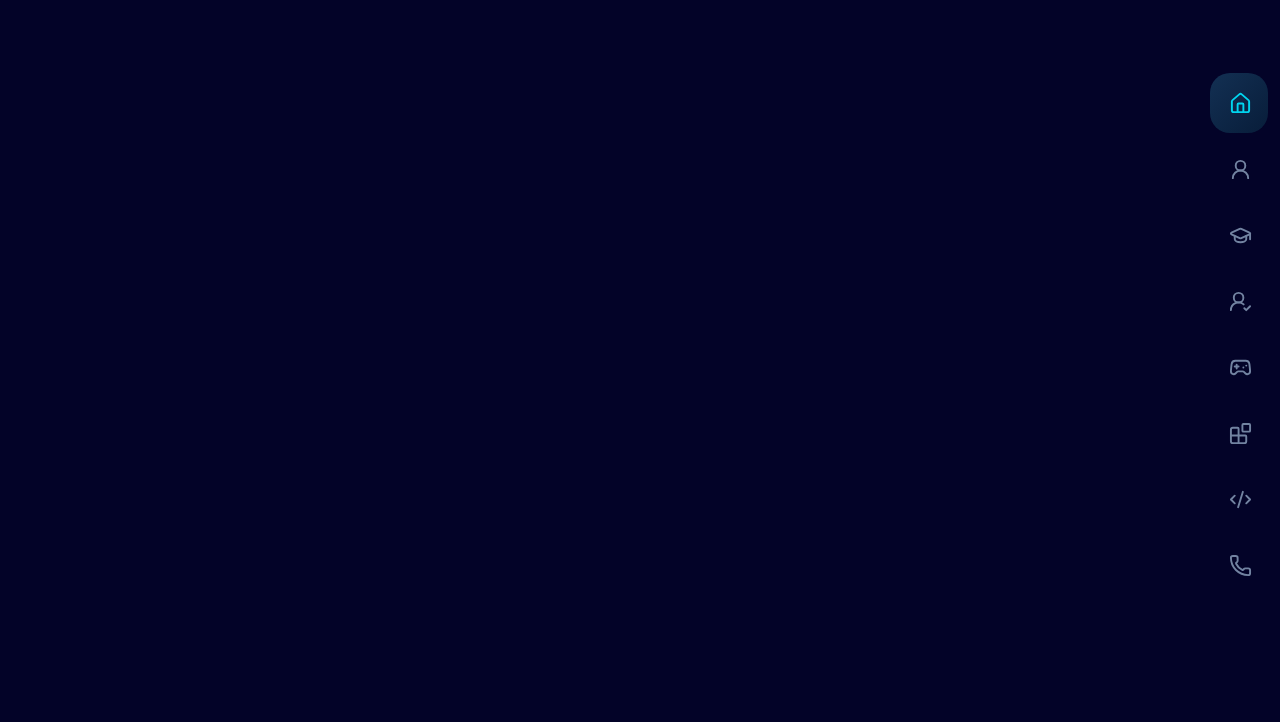
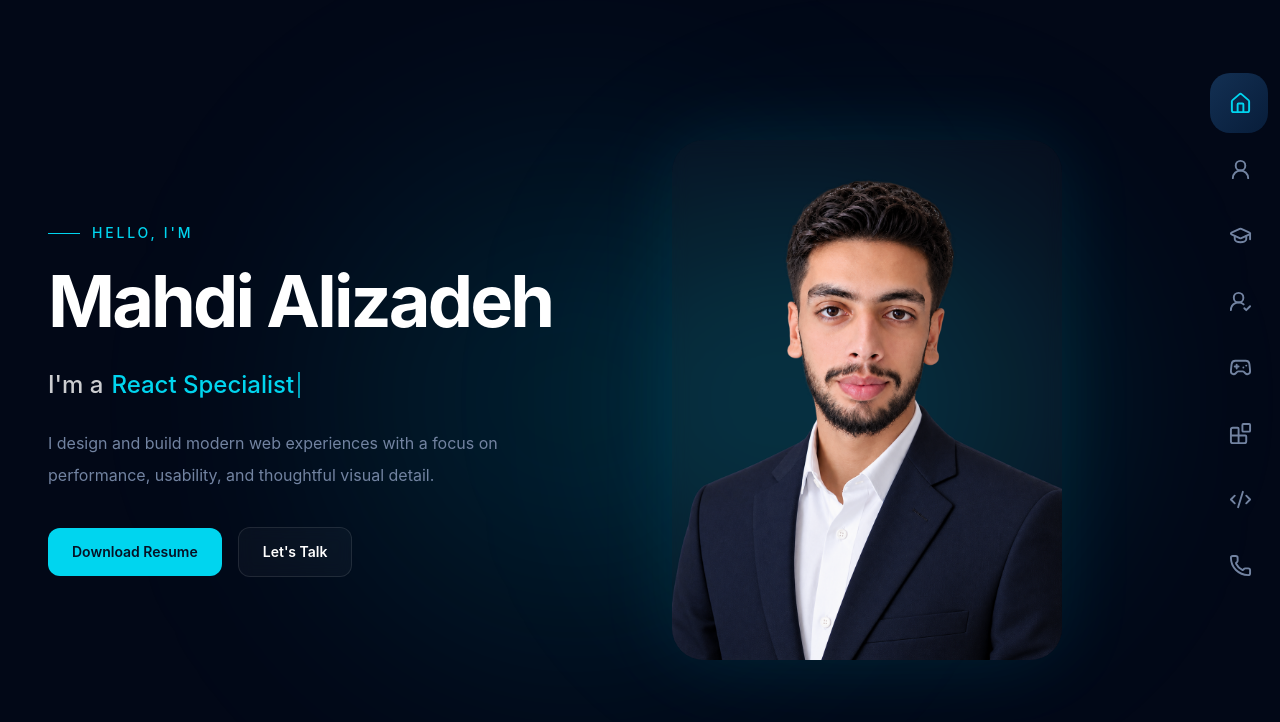
Before and after one commit to noyan-2005/portfolio, a React app in the folder portfolio/: page / in a window 1280 px wide. Shown: the top 722 px of the page. Built offline with nearby package versions, Linux system fonts and the light colour scheme; the HTML template or start-up script is replaced by a standard one.

Commit message:
added hero

```diff
--- a/portfolio/src/App.jsx
+++ b/portfolio/src/App.jsx
@@ -1,4 +1,5 @@
 import Navbar from './components/header/Navbar'
+import Hero from './components/hero/Hero'
 import './App.css'
 
 function App() {
@@ -6,6 +7,7 @@ function App() {
   return (
     <>
       <Navbar />
+      <Hero />
     </>
   )
 }
--- a/portfolio/src/components/common/Button.jsx
+++ /dev/null
@@ -1,37 +0,0 @@
-function Button({children, variant="primary"}) {
-
-  const base = `
-    inline-flex items-center justify-center gap-2
-    px-[14px] py-1 rounded-full
-    text-[15px] font-semibold
-    transition-all duration-300 ease-in-out
-    shadow-[0_2px_10px_rgba(0,0,0,0.12)]
-    hover:scale-[1.03]
-    active:scale-[0.98]
-    disabled:cursor-not-allowed
-    disabled:opacity-60
-  `;
-
-  const variants = {
-    primary: `
-      bg-[#0bbfed]
-      text-white
-      hover:bg-[#0aadd5]
-    `,
-
-    secondary: `
-      border border-[rgba(136,137,137,0.55)]
-      bg-black/5
-      text-gray-900
-      hover:bg-black/10
-    `
-  };
-
-  return (
-    <button className={`${base} ${variants[variant]}`}>
-      {children}
-    </button>
-  );
-}
-
-export default Button;
--- /dev/null
+++ b/portfolio/src/components/hero/Hero.jsx
@@ -0,0 +1,151 @@
+import TypingText from "./TypingText";
+import Button from "../ui/Button";
+
+export default function Hero() {
+  return (
+    <section className="relative min-h-screen overflow-hidden bg-[#020817]">
+
+      {/* Background Glow */}
+      <div
+        className="
+          pointer-events-none
+          absolute
+          left-[45%]
+          top-1/2
+          h-[500px]
+          w-[500px]
+          -translate-x-1/2
+          -translate-y-1/2
+          rounded-full
+          bg-brand/10
+          blur-[120px]
+        "
+      />
+
+      {/* Content */}
+      <div
+        className="
+          relative
+          mx-auto
+          flex
+          min-h-screen
+          max-w-[1400px]
+          items-center
+          px-8
+          pr-[120px]
+          lg:px-12
+          lg:pr-[140px]
+        "
+      >
+
+        {/* =========================
+            Left - Introduction
+        ========================== */}
+        <div className="z-10 w-1/2">
+
+          {/* Small Intro */}
+          <div className="mb-5 flex items-center gap-3">
+            <span className="h-px w-8 bg-brand" />
+
+            <span className="text-sm font-medium tracking-[0.2em] text-brand">
+              HELLO, I'M
+            </span>
+          </div>
+
+          {/* Name */}
+          <h1 className="max-w-[650px] text-6xl font-bold leading-[1.05] tracking-[-0.04em] text-white xl:text-7xl">
+            Mahdi Alizadeh
+          </h1>
+
+            <div
+                className="
+                    mt-7
+                    flex
+                    h-[36px]
+                    items-center
+                    text-2xl
+                    font-medium
+                    leading-none
+                    text-white/80
+                    gap-2
+                "
+                >
+            <span className="shrink-0">
+                I'm a
+            </span>
+
+                <TypingText />
+            </div>
+
+          {/* Description */}
+          <p className="mt-6 max-w-[560px] text-base leading-8 text-text-muted">
+            I design and build modern web experiences
+            with a focus on performance, usability,
+            and thoughtful visual detail.
+          </p>
+
+            <div className="mt-9 flex items-center gap-4">
+                <Button variant="primary">
+                    Download Resume
+                </Button>
+
+                <Button variant="secondary">
+                    Let's Talk
+                </Button>
+            </div>
+
+        </div>
+
+
+        {/* =========================
+            Right - Portrait
+        ========================== */}
+        <div className="relative flex w-1/2 items-center justify-center">
+
+          {/* Main Glow */}
+          <div
+            className="
+              pointer-events-none
+              absolute
+              h-[430px]
+              w-[430px]
+              rounded-full
+              bg-brand/15
+              blur-[100px]
+            "
+          />
+
+          {/* Image Container */}
+          <div
+            className="
+              relative
+              flex
+              h-[520px]
+              w-[390px]
+              items-center
+              justify-center
+              overflow-hidden
+              rounded-[32px]
+
+              border-white/10
+              bg-white/[0.025]
+              shadow-[0_0_80px_rgba(0,213,239,0.09)]
+              backdrop-blur-sm
+            "
+          >
+
+            {/* Image goes here */}
+            <span className="text-sm tracking-widest text-white/20">
+              <img src="../../../public/mahdi.png"
+                   alt="Mahdi Alizadeh"
+                   className="h-full w-full object-cover"/>
+            </span>
+
+          </div>
+
+        </div>
+
+      </div>
+    </section>
+  );
+}
--- /dev/null
+++ b/portfolio/src/components/hero/TypingText.jsx
@@ -0,0 +1,79 @@
+import { useEffect, useState } from "react";
+
+const words = [
+  "Frontend Developer",
+  "Web Architect",
+  "React Specialist",
+  "UI/UX Engineer",
+];
+
+export default function TypingText() {
+  const [wordIndex, setWordIndex] = useState(0);
+  const [text, setText] = useState("");
+  const [deleting, setDeleting] = useState(false);
+
+  const currentWord = words[wordIndex];
+
+  useEffect(() => {
+    if (!deleting && text === currentWord) {
+      const timeout = setTimeout(() => {
+        setDeleting(true);
+      }, 1000);
+
+      return () => clearTimeout(timeout);
+    }
+
+    if (deleting) {
+      const timeout = setTimeout(() => {
+        setText((prev) => {
+          const next = prev.slice(0, -1);
+
+          if (next === "") {
+            setDeleting(false);
+
+            setWordIndex((prevIndex) => {
+              return (prevIndex + 1) % words.length;
+            });
+          }
+
+          return next;
+        });
+      }, 45);
+
+      return () => clearTimeout(timeout);
+    }
+
+    const timeout = setTimeout(() => {
+      setText(currentWord.slice(0, text.length + 1));
+    }, 90);
+
+    return () => clearTimeout(timeout);
+  }, [text, deleting, currentWord]);
+
+  return (
+    <span
+      className="
+        inline-flex
+        h-full
+        min-w-[320px]
+        items-center
+        leading-none
+      "
+    >
+      <span className="text-brand">
+        {text}
+      </span>
+
+      <span
+        className="
+          ml-1
+          h-[1.1em]
+          w-[2px]
+          shrink-0
+          animate-pulse
+          bg-brand
+        "
+      />
+    </span>
+  );
+}
--- /dev/null
+++ b/portfolio/src/components/ui/Button.jsx
@@ -0,0 +1,47 @@
+export default function Button({
+  children,
+  variant = "primary",
+  className = "",
+  ...props
+}) {
+  const variants = {
+    primary: `
+      bg-brand
+      text-brand-dark
+      hover:-translate-y-0.5
+      hover:shadow-[0_0_30px_rgba(0,213,239,0.25)]
+    `,
+
+    secondary: `
+      border
+      border-white/10
+      bg-white/[0.03]
+      text-white
+      backdrop-blur-sm
+      hover:border-brand/30
+      hover:bg-white/[0.06]
+    `,
+  };
+
+  return (
+    <button
+      type="button"
+      className={`
+        rounded-xl
+        px-6
+        py-3.5
+        text-sm
+        font-semibold
+        transition-all
+        duration-300
+
+        ${variants[variant]}
+
+        ${className}
+      `}
+      {...props}
+    >
+      {children}
+    </button>
+  );
+}
```
Also changed, not shown: portfolio/public/mahdi.png (added).
